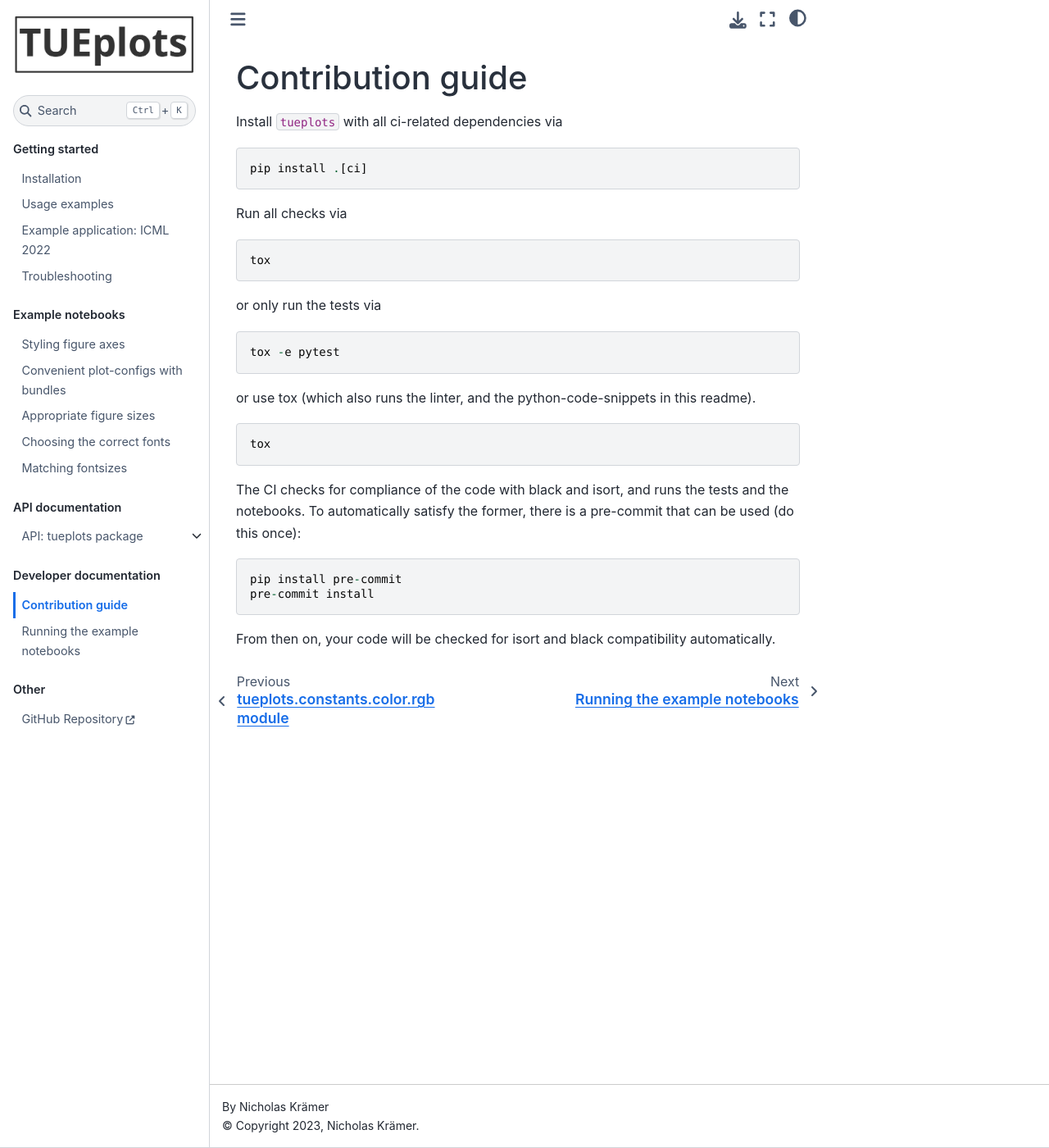
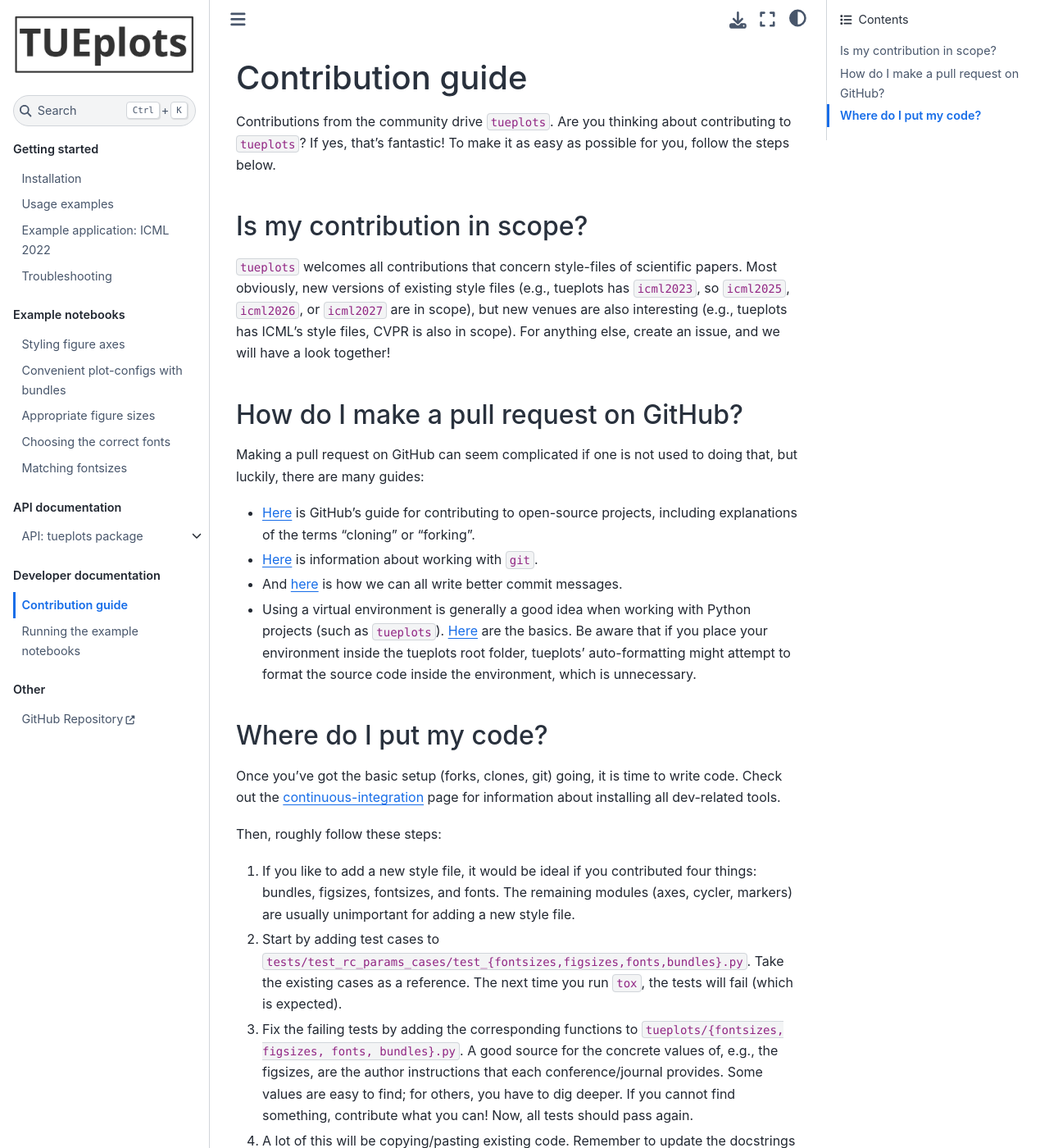
Before and after one commit to pnkraemer/tueplots, a Sphinx documentation site: the page built from docs/source/docs_dev/contribution_guide.md, in a window 1280 px wide and 1400 px high. Shown: the whole window at 82% size. Built offline with Sphinx 7.4.7 and the Sphinx Book theme 1.1.4, drawn with Linux system fonts in a browser that asks for light colours; pages that are not in the unit, such as notebooks, are missing from menus; some of the changed text lies outside the part shown.

Commit message:
Add a contribution guide

````diff
--- a/docs/source/docs_dev/contribution_guide.md
+++ b/docs/source/docs_dev/contribution_guide.md
@@ -1,25 +1,55 @@
 # Contribution guide
 
-Install `tueplots` with all ci-related dependencies via
-```
-pip install .[ci]
-```
-Run all checks via
-```
-tox
-```
-or only run the tests via
-```
-tox -e pytest
-```
-or use tox (which also runs the linter, and the python-code-snippets in this readme).
-```
-tox
-```
-The CI checks for compliance of the code with black and isort, and runs the tests and the notebooks.
-To automatically satisfy the former, there is a pre-commit that can be used (do this once):
-```
-pip install pre-commit
-pre-commit install
-```
-From then on, your code will be checked for isort and black compatibility automatically.
+Contributions from the community drive `tueplots`.
+Are you thinking about contributing to `tueplots`?
+If yes, that's fantastic!
+To make it as easy as possible for you, follow the steps below.
+
+
+
+## Is my contribution in scope?
+
+`tueplots` welcomes all contributions that concern style-files of scientific papers.
+Most obviously, new versions of existing style files (e.g., tueplots has `icml2023`, so `icml2025`, `icml2026`, or `icml2027` are in scope), but
+new venues are also interesting (e.g., tueplots has ICML's style files, CVPR is also in scope).
+For anything else, create an issue, and we will have a look together!
+
+
+## How do I make a pull request on GitHub?
+Making a pull request on GitHub can seem complicated if one is not used to doing that, but luckily, there are many guides:
+
+- [Here](https://docs.github.com/en/get-started/quickstart/contributing-to-projects) is GitHub's guide for contributing to open-source projects, including explanations of the terms "cloning" or "forking".
+- [Here](https://docs.github.com/en/get-started/using-git) is information about working with `git`.
+- And [here](https://www.freecodecamp.org/news/how-to-write-better-git-commit-messages/) is how we can all write better commit messages.
+- Using a virtual environment is generally a good idea when working with Python projects (such as `tueplots`). [Here](https://realpython.com/python-virtual-environments-a-primer/) are the basics. Be aware that if you place your environment inside the tueplots root folder, tueplots' auto-formatting might attempt to format the source code inside the environment, which is unnecessary.
+
+## Where do I put my code?
+
+Once you've got the basic setup (forks, clones, git) going, it is time to write code.
+Check out the [continuous-integration](https://tueplots.readthedocs.io/en/latest/docs_dev/continuous_integration) page for information about installing all dev-related tools.
+
+
+Then, roughly follow these steps:
+
+1. If you like to add a new style file, it would be ideal if you contributed four things: bundles, figsizes, fontsizes, and fonts. The remaining modules (axes, cycler, markers) are usually unimportant for adding a new style file.
+2. Start by adding test cases to `tests/test_rc_params_cases/test_{fontsizes,figsizes,fonts,bundles}.py`. Take the existing cases as a reference. The next time you run `tox`, the tests will fail (which is expected).
+3. Fix the failing tests by adding the corresponding functions to `tueplots/{fontsizes, figsizes, fonts, bundles}.py`. A good source for the concrete values of, e.g., the figsizes, are the author instructions that each conference/journal provides. Some values are easy to find; for others, you have to dig deeper. If you cannot find something, contribute what you can! Now, all tests should pass again.
+4. A lot of this will be copying/pasting existing code. Remember to update the docstrings of the pasted code.
+5. If you like, add a corresponding cell to one of the example notebooks. This step is optional, but sometimes it helps to see the configuration "in action".
+
+
+Commit the results and open a pull request.
+In the pull request's description, mention what you have contributed and where one can find the information. For example, write something like this:
+
+
+
+    Title: Style-file for ICML2026
+
+    Description: This PR adds the bundles, figsizes, fonts, and fontsizes for ICML 2026.
+
+    Most values are the same as in previous years; see <link-to-call-for-papers> for reference.
+
+
+Once this is done, we will process the pull request as quickly as we can.
+
+Thank you for contributing to tueplots!
````
Also changed, not shown: docs/source/docs_dev/continuous_integration.md (added, +26 -0 lines).
